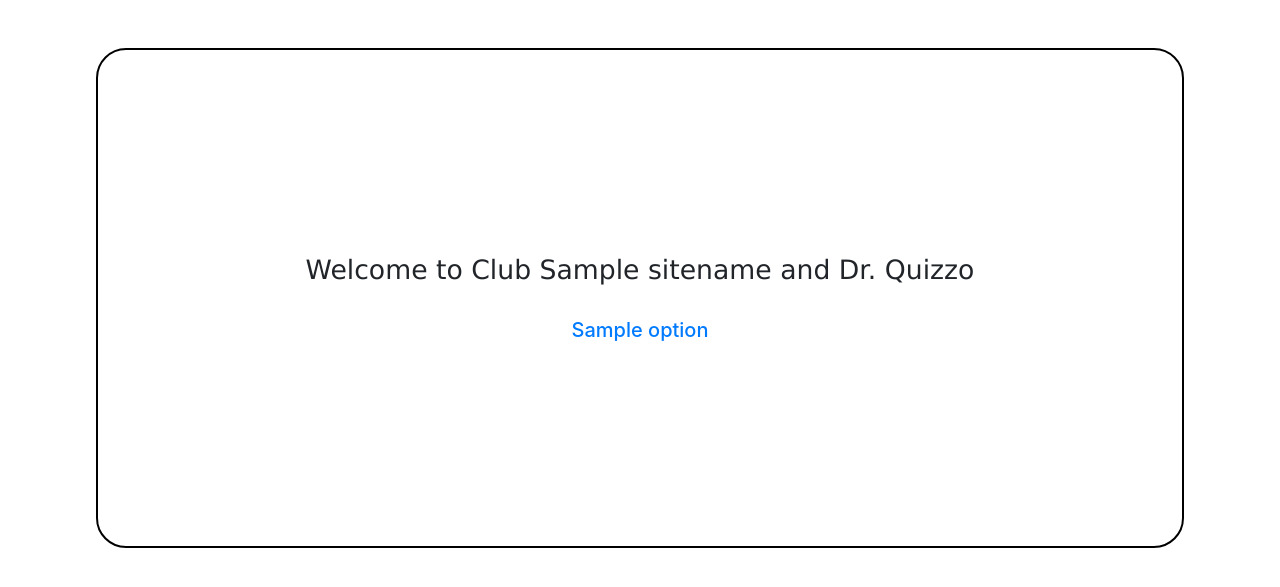
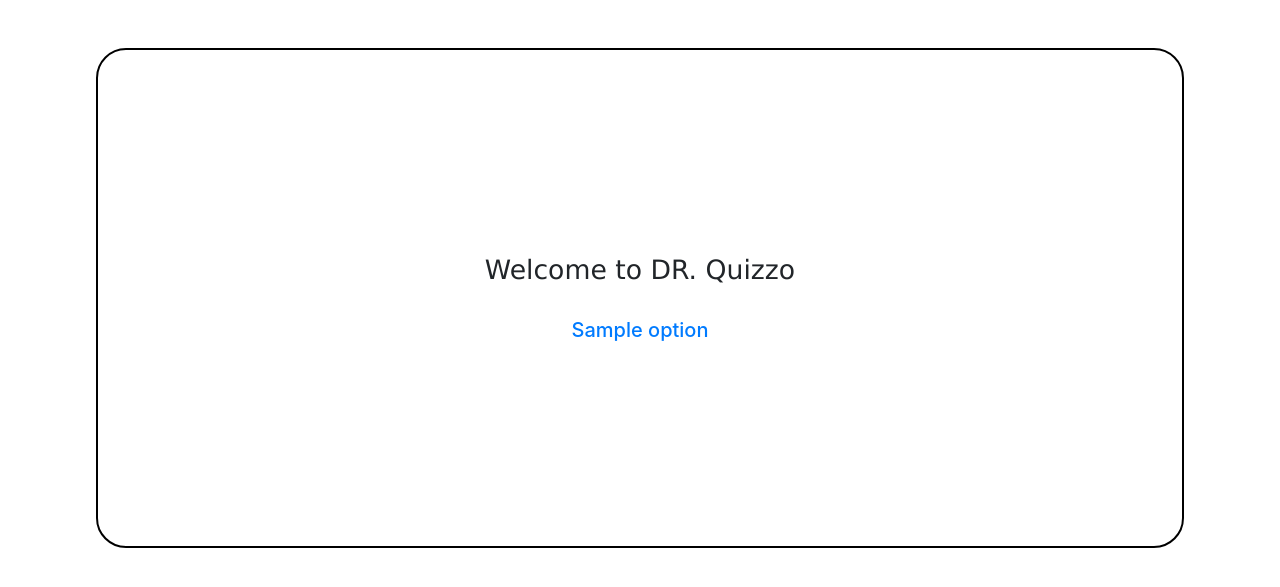
Before and after one commit to bigrollo/drquizzoDjango, a Django app: template myweb/templates/home.html in a window 1280 px wide. Shown: the part 56-643 px from the top of the page. Run offline with Django 3.2, Linux system fonts and the light colour scheme; the template is opened without the code that fills it: most values are stand-ins (such as "Sample title", 1, 10 or a date in 2020); some libraries are stand-ins or nearby versions.

Commit message:
Fixes to questions 3

```diff
--- a/myweb/templates/home.html
+++ b/myweb/templates/home.html
@@ -8,7 +8,7 @@
 		<div class="row">
 			<div class="col-md-12">
 				<h1 class="mainText">
-					Welcome to Club {{ sitename }} and Dr. Quizzo
+					Welcome to DR. Quizzo
 				</h1>
 			</div>
 
```
